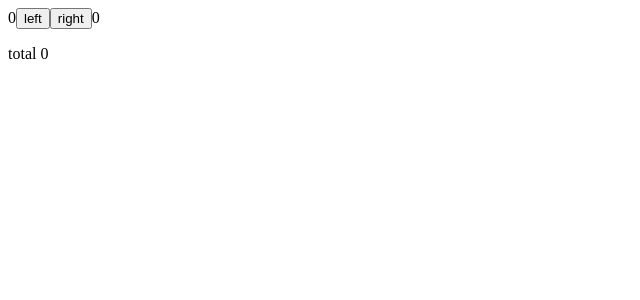
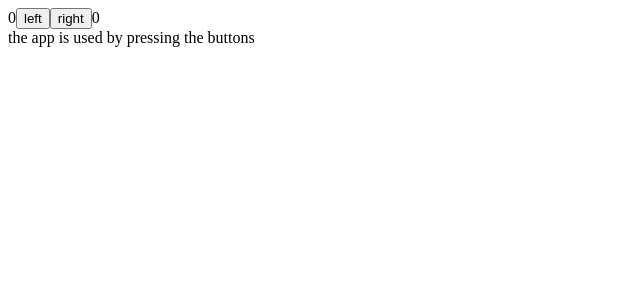
Before and after one commit to karlchvojka/fullstackopen_coursework, a React (Vite) app in the folder counterdemo/: page / in a window 1280 px wide. Shown: the top 300 px of the page, without its empty margins (0-640 px from the left). Built offline with nearby package versions, Linux system fonts and the light colour scheme.

Commit message:
Part 1: A more complex state, debugging react: Conditional Rendering

```diff
--- a/counterdemo/src/App.jsx
+++ b/counterdemo/src/App.jsx
@@ -1,34 +1,44 @@
 // Framework Imports
 import { useState } from 'react'
 
+const History = (props) => {
+  if (props.allClicks.length === 0) {
+    return (
+      <div>
+        the app is used by pressing the buttons
+      </div>
+    )
+  }
+  return (
+    <div>
+      button press history: {props.allClicks.join(' ')}
+    </div>
+  )
+}
+
+const Button = ({ onClick, text }) => <button onClick={onClick}>{text}</button>
 const App = () => {
   const [left, setLeft] = useState(0)
   const [right, setRight] = useState(0)
   const [allClicks, setAll] = useState([])
-  const [total, setTotal] = useState(0)
 
   const handleLeftClick = () => {
     setAll(allClicks.concat('L'))
-    const updatedLeft = left + 1
-    setLeft(updatedLeft)
-    setTotal(updatedLeft + right)
+    setLeft(left + 1)
   }
 
   const handleRightClick = () => {
     setAll(allClicks.concat('R'))
-    const updatedRight = right + 1;
-    setRight(updatedRight)
-    setTotal(left + updatedRight)
+    setRight(right + 1)
   }
 
   return (
     <div>
       {left}
-      <button onClick={handleLeftClick}>left</button>
-      <button onClick={handleRightClick}>right</button>
+      <button onClick={handleLeftClick} text='left'>left</button>
+      <button onClick={handleRightClick} text='right'>right</button>
       {right}
-      <p>{allClicks.join(' ')}</p>
-      <p>total {total}</p>
+      <History allClicks={allClicks} />
     </div>
   )
 }
```
